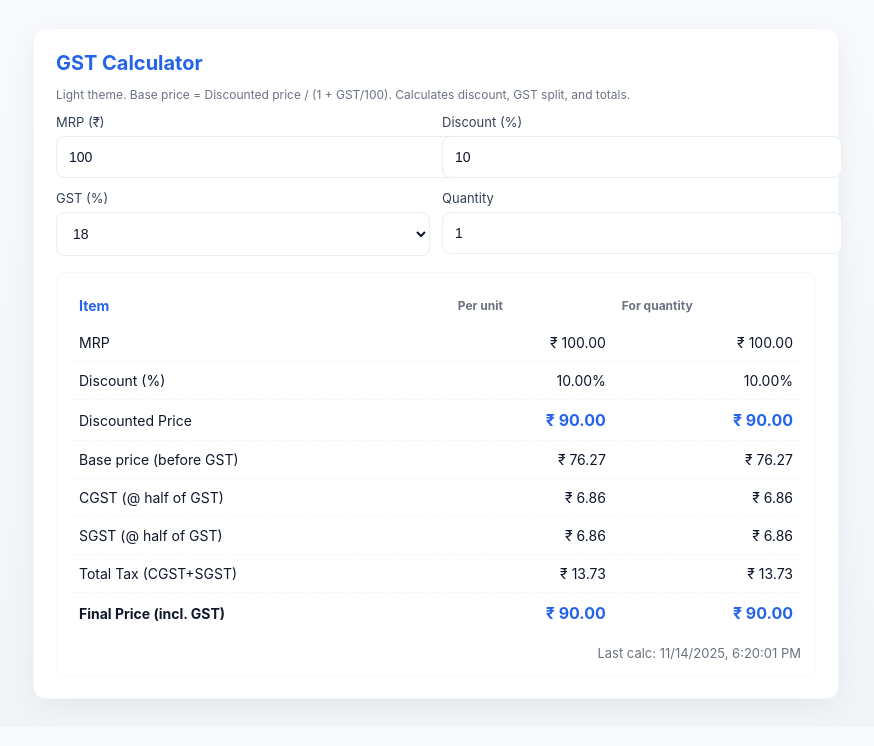
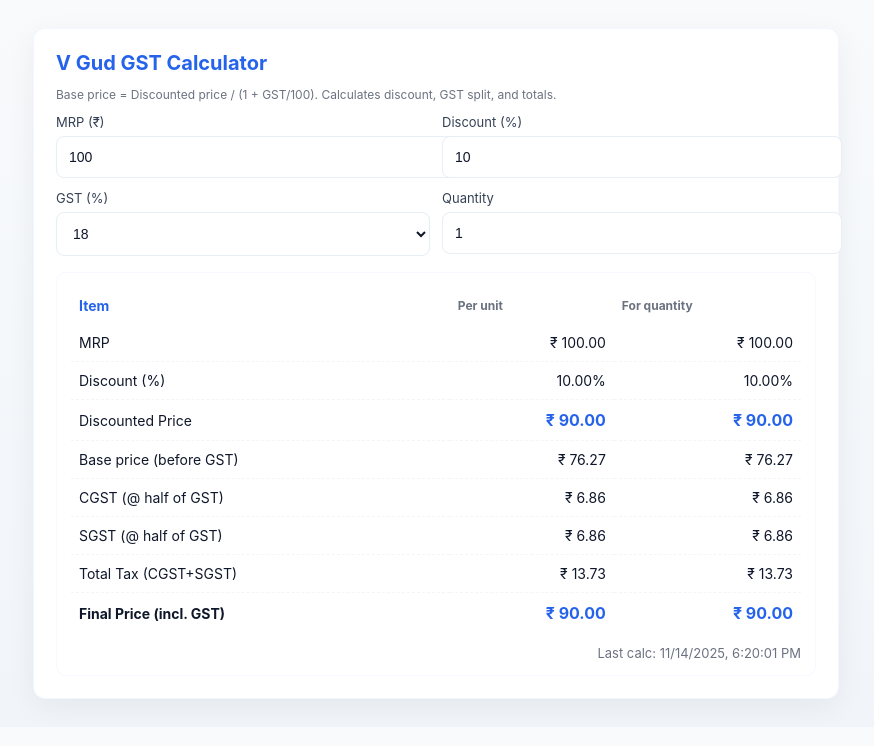
Before and after one commit to vgudenterprise-coder/Caltax, a plain HTML site: page index.html in a window 1280 px wide. Shown: the whole page, without its empty margins (204-1078 px from the left). Drawn offline with Linux system fonts and the light colour scheme.

Commit message:
Add files via upload

```diff
--- a/index.html
+++ b/index.html
@@ -3,7 +3,7 @@
 <head>
   <meta charset="utf-8" />
   <meta name="viewport" content="width=device-width,initial-scale=1" />
-  <title>GST Calculator — Light</title>
+  <title>Caltax by V Gud</title>
   <style>
     :root{
       --bg:#f6f8fb;
@@ -36,8 +36,8 @@
 </head>
 <body>
   <div class="card">
-    <h1>GST Calculator</h1>
-    <p class="muted label-small">Light theme. Base price = Discounted price / (1 + GST/100). Calculates discount, GST split, and totals.</p>
+    <h1>V Gud GST Calculator</h1>
+    <p class="muted label-small">Base price = Discounted price / (1 + GST/100). Calculates discount, GST split, and totals.</p>
 
     <div class="grid">
       <div>
```
